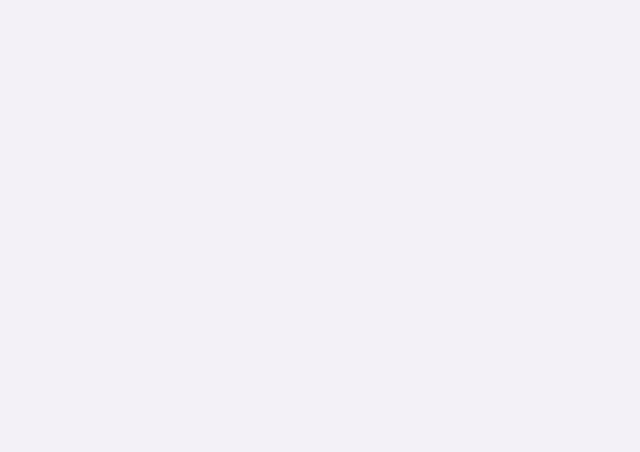
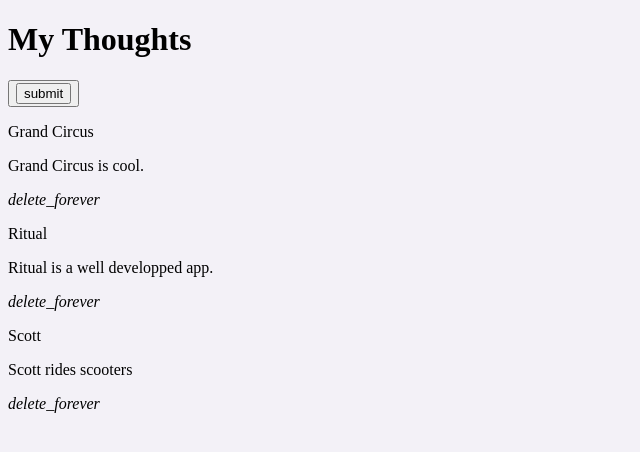
Before and after one commit to NykiLundgren/SocialPostLab, an Angular app: page / in a window 1280 px wide. Shown: the top 452 px of the page, without its empty margins (0-640 px from the left). Built offline with nearby package versions, Linux system fonts and the light colour scheme.

Commit message:
fixing visibility

```diff
--- a/src/app/app.component.html
+++ b/src/app/app.component.html
@@ -1,5 +1 @@
-<app-social-posts
-*ngFor= 'let post of posts'
-[post]= 'post'
->
-</app-social-posts>
+<app-social-posts></app-social-posts>
--- a/src/app/social-posts/social-posts.component.html
+++ b/src/app/social-posts/social-posts.component.html
@@ -3,7 +3,10 @@
     <button type= 'button' class= 'submit' value= 'New Thought!'(click)= 'hide'>
         <app-post-form></app-post-form>
     </button>
-    {{ post.title }}
-    {{ post.thought }}
-    <i type="button" (click)= 'onDelete(post)' id= 'del' class="material-icons">delete_forever</i>
+    <div *ngFor="let post of posts">
+        <p>{{ post.title }}</p>
+        <p>{{ post.thought }} </p>
+        <i type="button" (click)= 'onDelete(post)' id= 'del' class="material-icons">delete_forever</i>
+    </div>
+
 </div>
--- a/src/app/social-posts/social-posts.component.ts
+++ b/src/app/social-posts/social-posts.component.ts
@@ -30,11 +30,11 @@
     ]
 
   }
-  deletePost(post:Post){
+  deletePost(post: Post) {
     //ui
-    this.posts = this.posts.filter( t => t.title !==post.title);
+    this.posts = this.posts.filter(t => t.title !== post.title);
   }
-  submitted(post:Post){
+  submitted(post: Post) {
     this.posts.push(post);
   }
 }
```
Lines whose indentation alone changed are shown as unchanged.
